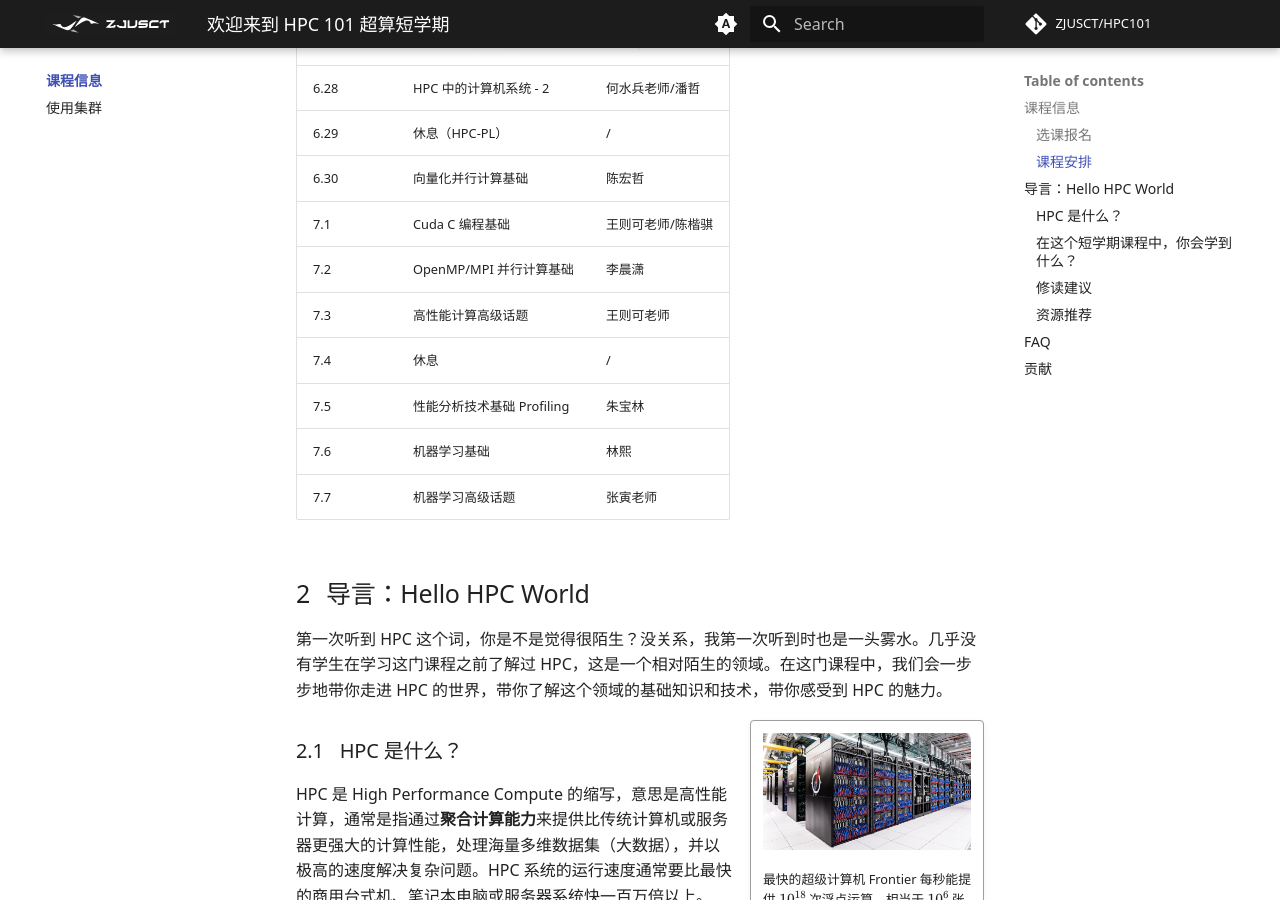
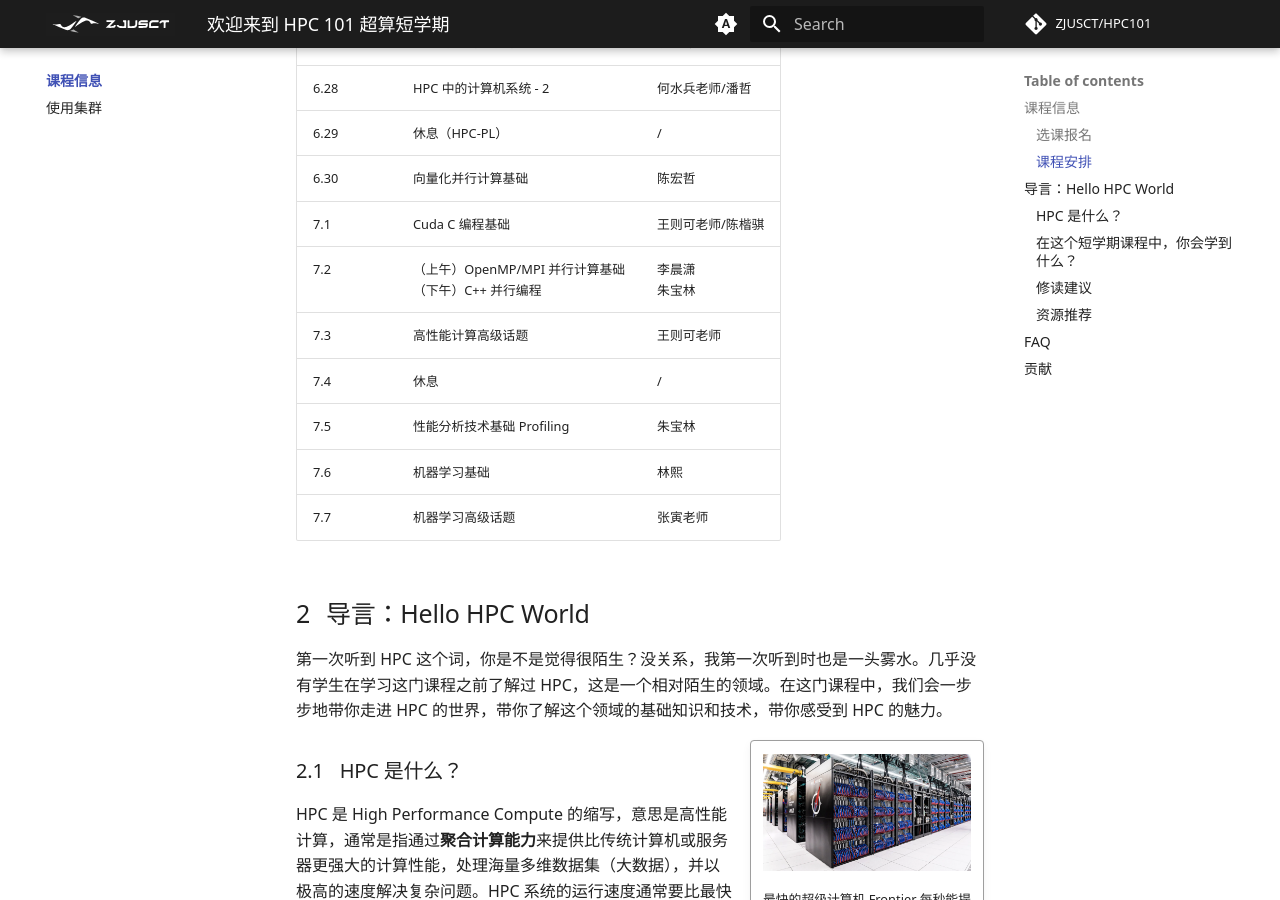
Before and after one commit to wys917/HPC101, an MkDocs documentation site: the page built from docs/index.md, in a window 1280 px wide and 900 px high, scrolled down 1519 px. Built offline with MkDocs 1.6.1 and Material for MkDocs 9.7.7, drawn with Linux system fonts in a browser that asks for light colours; emoji names are drawn with the system emoji font; some web fonts are replaced; comment, search, counter and statistics services are not loaded.

Commit message:
docs: curriculum

```diff
--- a/docs/index.md
+++ b/docs/index.md
@@ -51,7 +51,7 @@ HPC 101 可以用来申请替代计算机学院非计科专业的短学期课程
 | 6.29  | 休息（HPC-PL）             | /               |
 | 6.30  | 向量化并行计算基础         | 陈宏哲            |
 | 7.1  | Cuda C 编程基础            | 王则可老师/陈楷骐 |
-| 7.2  | OpenMP/MPI 并行计算基础    | 李晨潇     |
+| 7.2  | （上午）OpenMP/MPI 并行计算基础<br>（下午）C++ 并行编程    | 李晨潇<br>朱宝林     |
 | 7.3  | 高性能计算高级话题         | 王则可老师      |
 | 7.4 | 休息                       | /               |
 | 7.5 | 性能分析技术基础 Profiling   | 朱宝林          |
```
